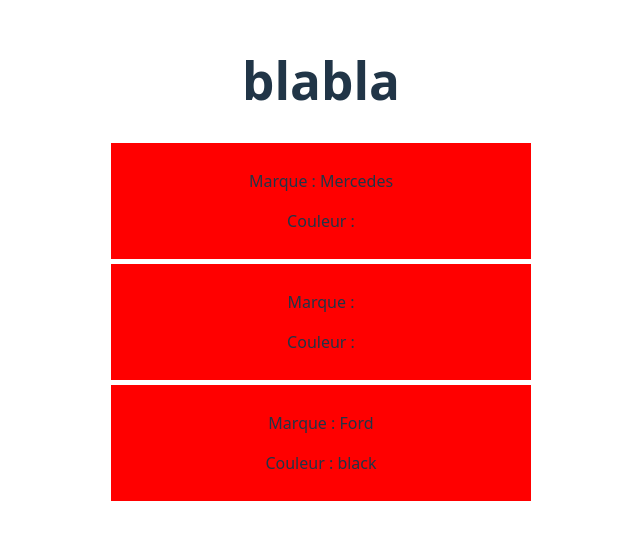
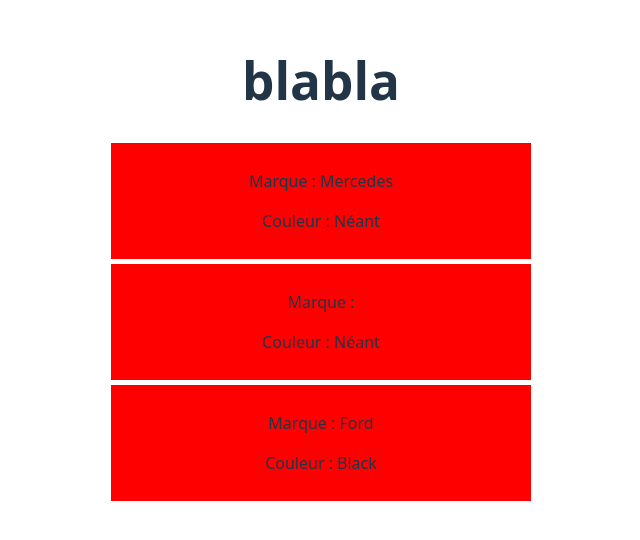
Before and after one commit to Julen37/coursREACT, a React (Vite) app in the folder my-app/: page / in a window 1280 px wide. Shown: the part 138-678 px from the top of the page, without its empty margins (319-959 px from the left). Built offline with nearby package versions, Linux system fonts and the light colour scheme.

Commit message:
condition ternaire

```diff
--- a/my-app/src/components/Cars.jsx
+++ b/my-app/src/components/Cars.jsx
@@ -4,10 +4,13 @@
 
   // console.log(props.children);
 
+// condition if en ternaire
+  const colorInfo = color ? <p>Couleur : { color } </p> : <p>Couleur : Néant </p>;
+
   return (
     <div style={ {backgroundColor: 'red', width: '400px', padding: '10px', margin:'5px auto'} }>
       <p>Marque : { children }</p>
-      <p>Couleur : { color } </p>
+      { colorInfo }
     </div>
   )
 }
--- a/my-app/src/components/MyCars.jsx
+++ b/my-app/src/components/MyCars.jsx
@@ -8,7 +8,7 @@
         <h1>blabla</h1>
         <Cars children="Mercedes"/>
         <Cars />
-        <Cars color="black">Ford</Cars>
+        <Cars color="Black">Ford</Cars>
       </div>
     )
   }
```
